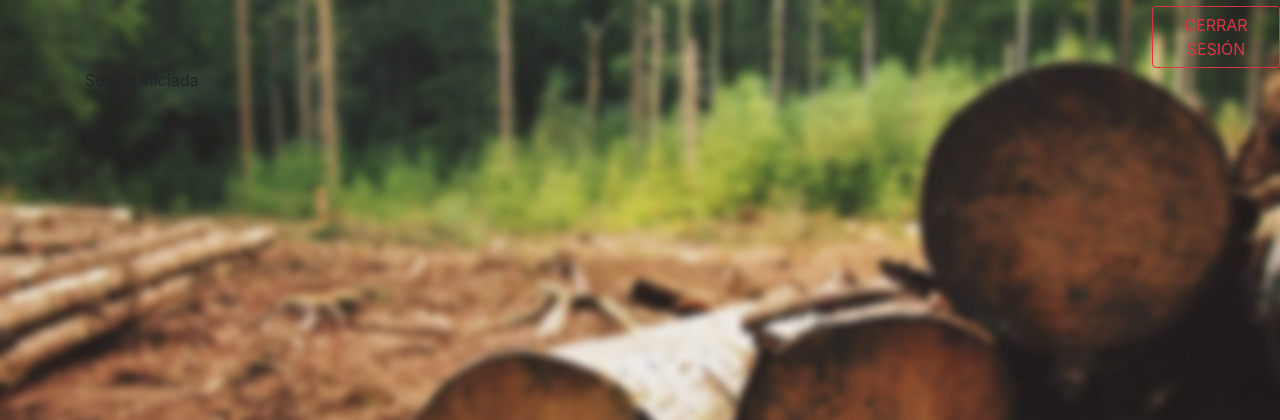
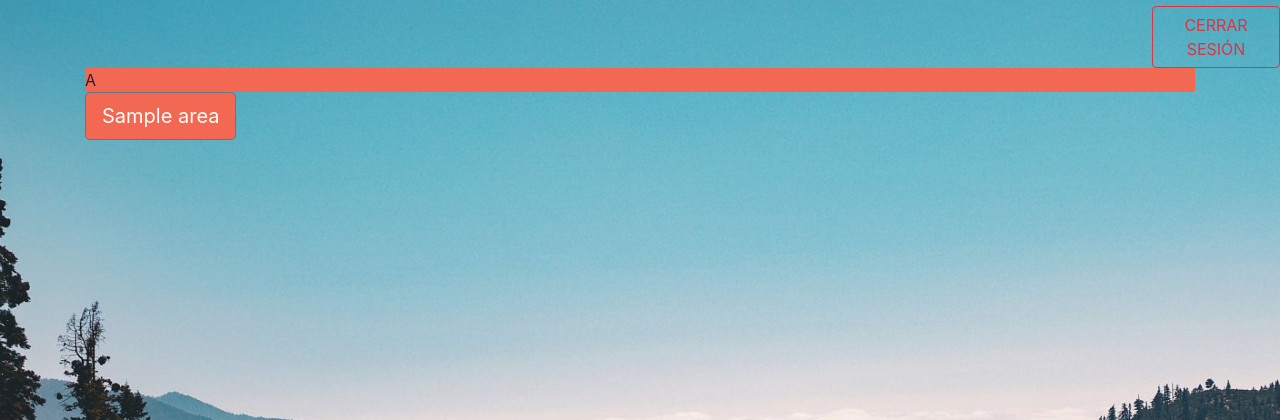
Before and after one commit to krieger1997/brechas, a PHP site: page / in a window 1280 px wide. Shown: the top 420 px of the page. Run offline with PHP 8.4, Linux system fonts and the light colour scheme; the visitor is signed in with stand-in values (Sample User, id 1); tables that the repository leaves empty or names only in its code hold one stand-in row (values such as "Sample post").

Commit message:
Add files via upload

```diff
--- a/config/conecta.php
+++ b/config/conecta.php
@@ -7,5 +7,17 @@ $db="brechas";
 $conexion = mysqli_connect($host,$user,$pass,$db) or die ("Error al conectar a la bd ");
 return $conexion;
 }
+function despliega_menu($conexion){
+    echo "<div style='background-color: #F26852'>A</div>";
+    echo '<div class="row row-cols-3">';
+    $sql = "SELECT `ID_AREA`, `NOMBRE_AREA` FROM `areas`";
+    $res = $conexion->query($sql);
+    if ($res->num_rows > 0){
+        while ($row = $res->fetch_array(MYSQLI_ASSOC) ){
+            echo '<div class="col"><button type="button" class="btn btn-secondary btn-lg ivana">'.$row['NOMBRE_AREA'].'</button></div>';
 
+        }
+    }
+    echo '</div>';
+}
 ?>
--- a/css/main.css
+++ b/css/main.css
@@ -8,7 +8,8 @@
     padding:0;
 }
 body {
-    background-image: url("../img/fondo.jpg");
+   // background-image: url("../img/fondo.jpg");
+    background-image: url("../img/fondo2.jpg");
     background-size: 400% 400%;
      background-repeat: no-repeat;
      background-size: 100%;
@@ -26,3 +27,6 @@ body {
     margin-left: 90%;
     margin-top: 0.5%;
 }
+.ivana{
+    background-color: #F26852 !important;
+}
--- a/index.php
+++ b/index.php
@@ -1,14 +1,17 @@
 <?php
 require 'config/configuracionPaginas.php';
+require 'config/conecta.php';
+$conexion = conecta();
 head("Brechas");
 ?>
-      <div class="container">
+<div class="container" >
 
     <?php
     session_name('brechas');
     session_start();
     if(isset($_SESSION['usuario']) && isset($_SESSION['contrasena']) && isset($_SESSION['tipo'])){
-        echo "Sesion iniciada";
+        despliega_menu($conexion);
+        //echo "Sesion iniciada";
         echo "<script>
             $('.salir').show();
                 </script>";
```
Also changed, not shown: config/valida.php (+13 -3 lines), config/salir.php (line endings or trailing spaces), img/fondo2.jpeg (added), img/fondo2.jpg (added), nbproject/private/private.xml (line endings or trailing spaces), nbproject/project.xml (line endings or trailing spaces), 2 other files.
